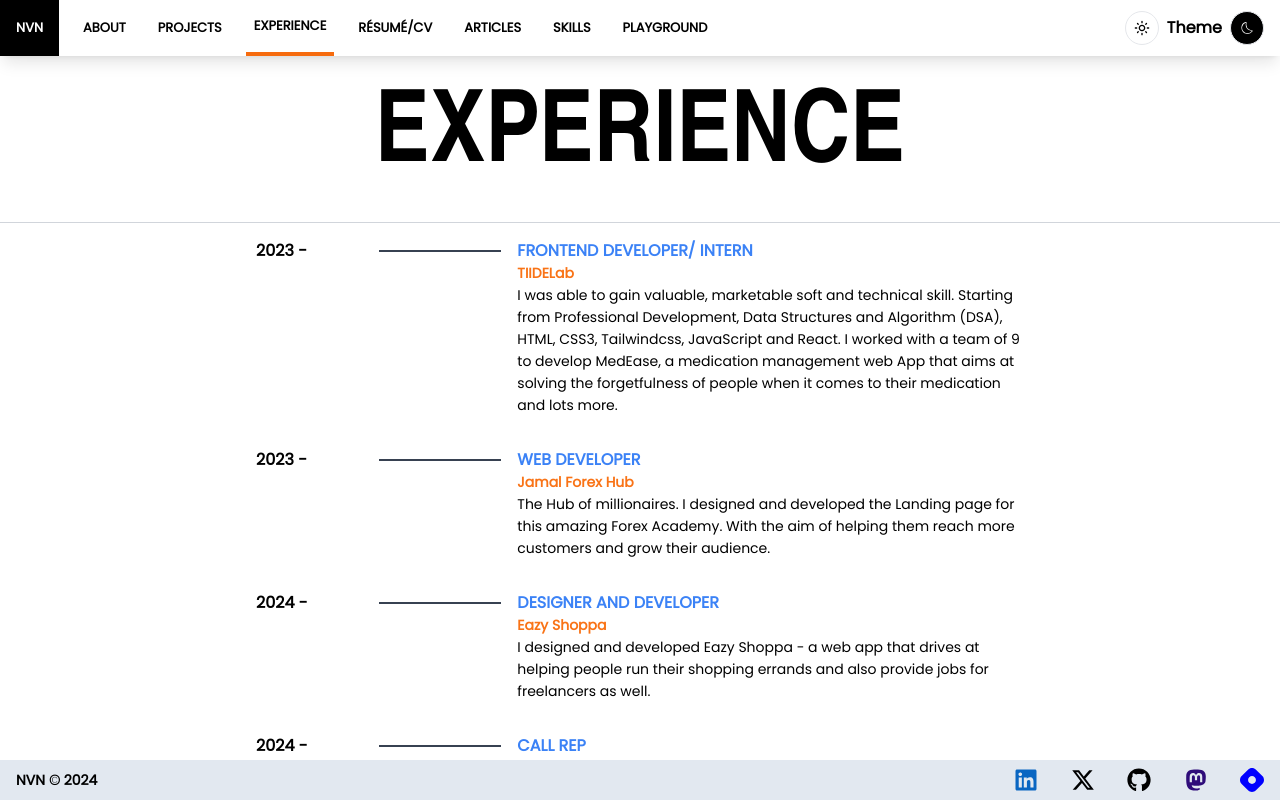
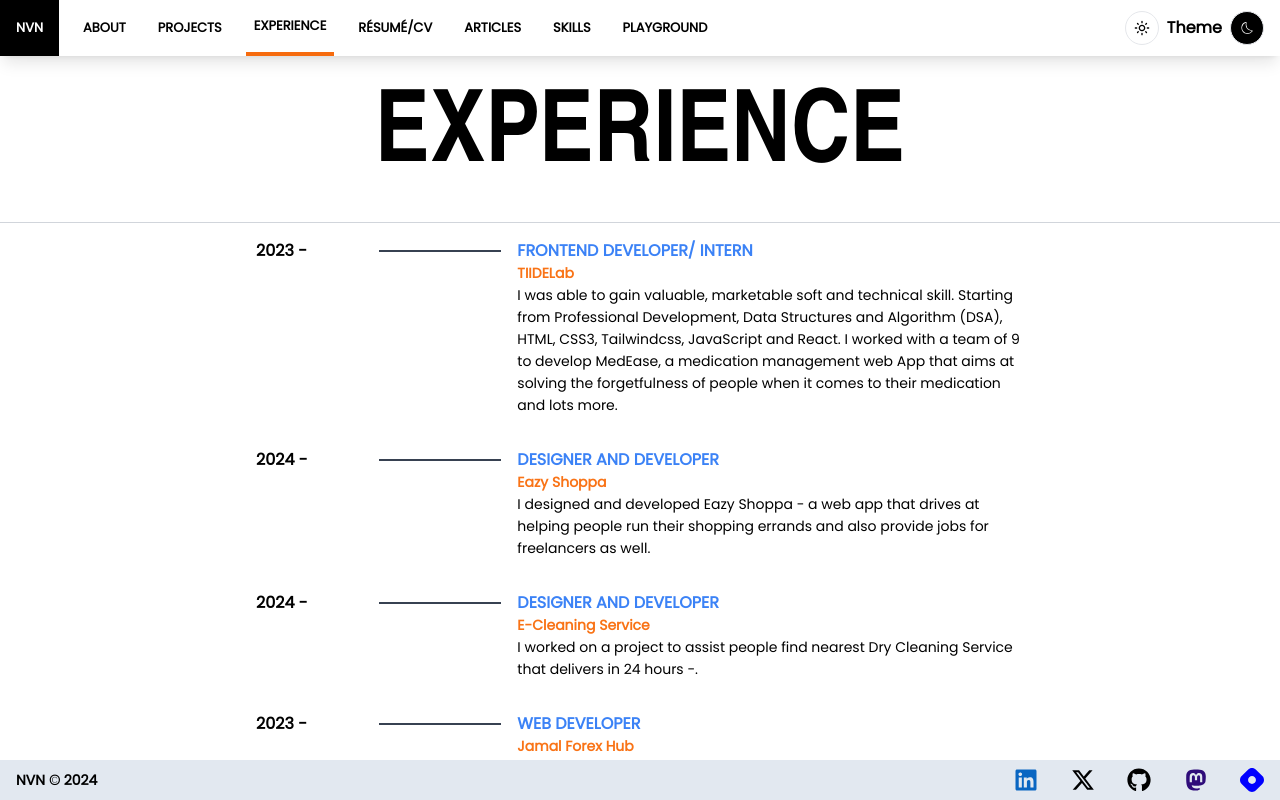
Before and after one commit to Nkemakolamuko/main-portfolio, a React (Vite) app: page /experience in a window 1280 px wide. Shown: the top 800 px of the page. Built offline with nearby package versions, Linux system fonts and the light colour scheme.

Commit message:
This will add my latest project to experience section --

```diff
--- a/src/components/pages/Experience.jsx
+++ b/src/components/pages/Experience.jsx
@@ -37,17 +37,23 @@ const Experience = () => {
           description="I was able to gain valuable, marketable soft and technical skill. Starting from Professional Development, Data Structures and Algorithm (DSA), HTML, CSS3, Tailwindcss, JavaScript and React. I worked with a team of 9 to develop MedEase, a medication management web App that aims at solving the forgetfulness of people when it comes to their medication and lots more."
         />
         <ExperienceCards
+          startYear="2024"
+          role="Designer and Developer"
+          company="Eazy Shoppa"
+          description="I designed and developed Eazy Shoppa - a web app that drives at helping people run their shopping errands and also provide jobs for freelancers as well."
+        />
+        <ExperienceCards
+          startYear="2024"
+          role="Designer and Developer"
+          company="E-Cleaning Service"
+          description="I worked on a project to assist people find nearest Dry Cleaning Service that delivers in 24 hours -."
+        />
+        <ExperienceCards
           startYear="2023"
           endYear=""
           role="Web Developer"
           company="Jamal Forex Hub"
           description="The Hub of millionaires. I designed and developed the Landing page for this amazing Forex Academy. With the aim of helping them reach more customers and grow their audience."
-        />
-        <ExperienceCards
-          startYear="2024"
-          role="Designer and Developer"
-          company="Eazy Shoppa"
-          description="I designed and developed Eazy Shoppa - a web app that drives at helping people run their shopping errands and also provide jobs for freelancers as well."
         />
         <ExperienceCards
           startYear="2024"
```
